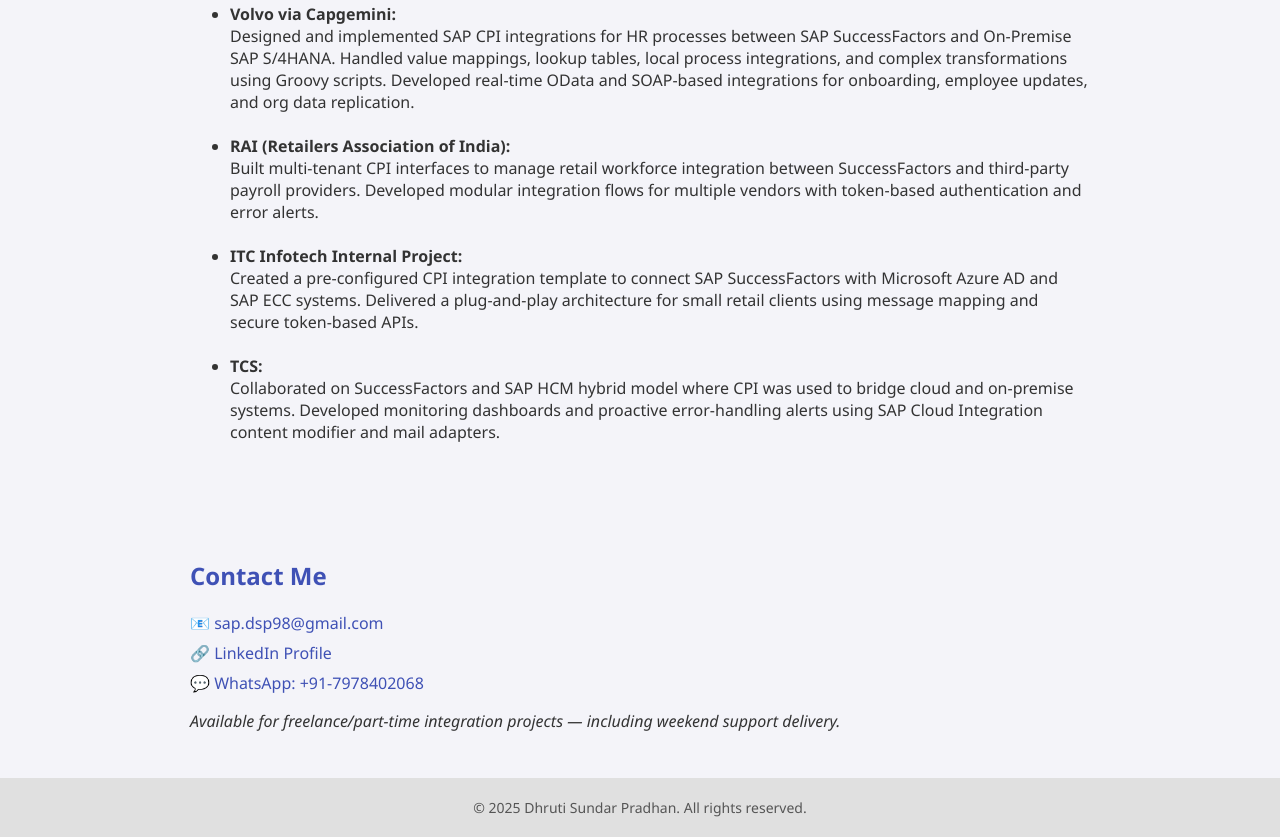
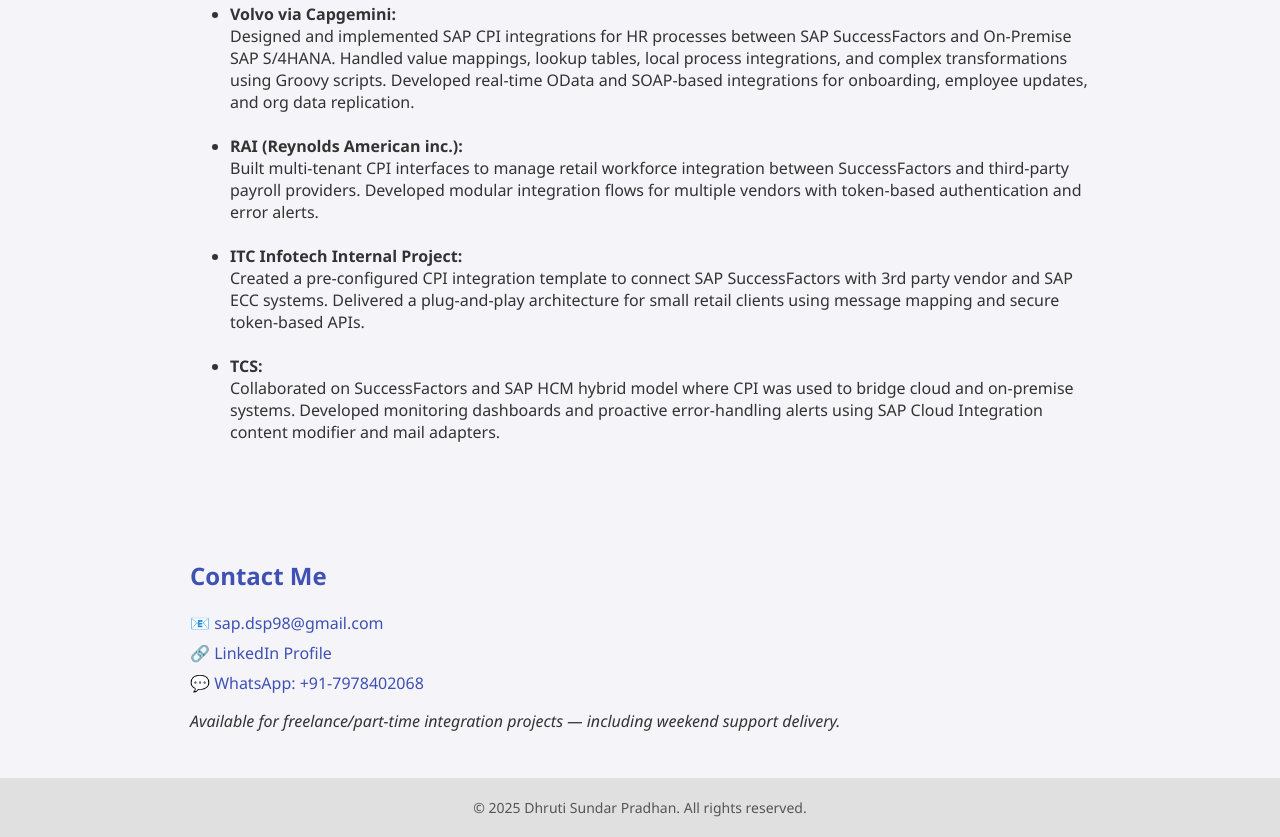
Before and after one commit to dhruti1703/dhruti.github.io, a plain HTML site: page index.html in a window 1280 px wide. Shown: the part 975-1812 px from the top of the page. Drawn offline with Linux system fonts and the light colour scheme.

Commit message:
Update index.html

```diff
--- a/index.html
+++ b/index.html
@@ -90,13 +90,13 @@
                 Developed real-time OData and SOAP-based integrations for onboarding, employee updates, and org data replication.
             </li><br>
             <li>
-                <strong>RAI (Retailers Association of India):</strong><br>
+                <strong>RAI (Reynolds American inc.):</strong><br>
                 Built multi-tenant CPI interfaces to manage retail workforce integration between SuccessFactors and third-party payroll providers.
                 Developed modular integration flows for multiple vendors with token-based authentication and error alerts.
             </li><br>
             <li>
                 <strong>ITC Infotech Internal Project:</strong><br>
-                Created a pre-configured CPI integration template to connect SAP SuccessFactors with Microsoft Azure AD and SAP ECC systems.
+                Created a pre-configured CPI integration template to connect SAP SuccessFactors with 3rd party vendor and SAP ECC systems.
                 Delivered a plug-and-play architecture for small retail clients using message mapping and secure token-based APIs.
             </li><br>
             <li>
```
